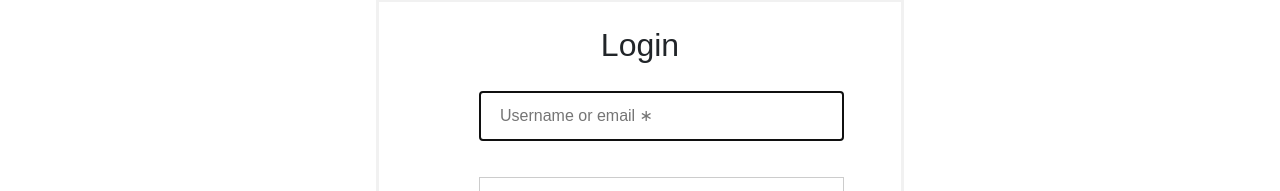
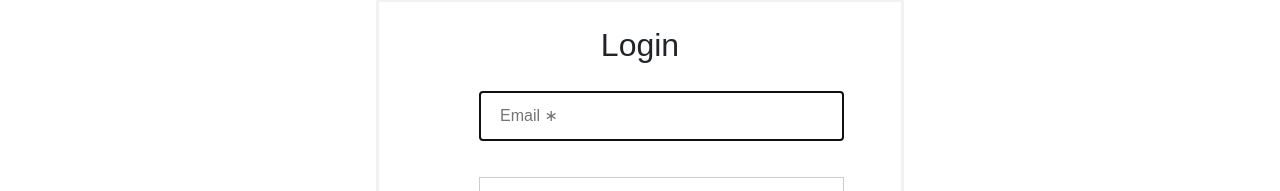
Before and after one commit to bharani16592/EthniConnect-UI, an Angular app: page /Login in a window 1280 px wide. Shown: the part 166-357 px from the top of the page. Built offline with nearby package versions, Linux system fonts and the light colour scheme.

Commit message:
login spelling changed

```diff
--- a/src/app/login/login.component.html
+++ b/src/app/login/login.component.html
@@ -51,7 +51,7 @@
         <h2 style="text-align: center;">Login</h2>
 
         <div class="form__input-group">
-          <input formControlName="email" type="text" class="form__input" autofocus placeholder="Username or email ∗" required>
+          <input formControlName="email" type="text" class="form__input" autofocus placeholder="Email ∗" required>
           <div class="form__input-error-message"></div>
         </div>
 
```
